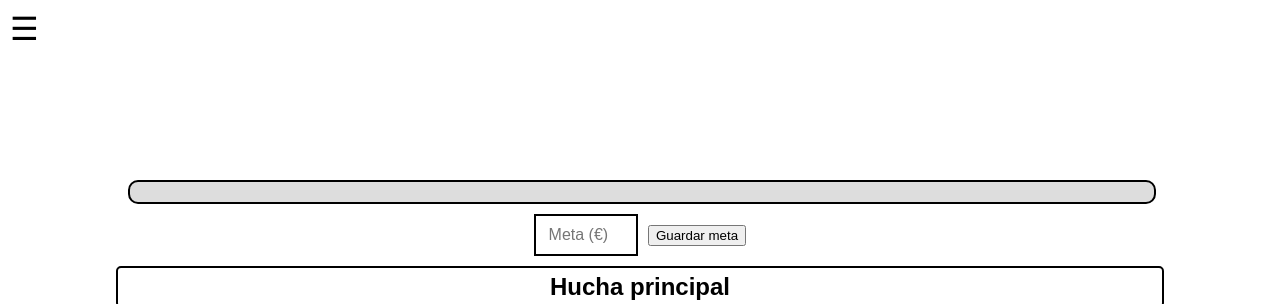
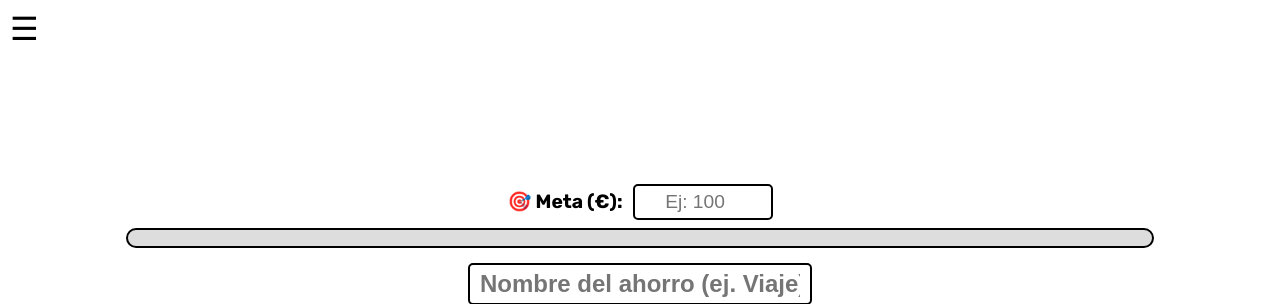
Before and after one commit to YIUREX/Hucha-Digital, a plain HTML site: page index.html in a window 1280 px wide. Shown: the top 304 px of the page. Drawn offline with nearby package versions, Linux system fonts and the light colour scheme.

Commit message:
index.html

```diff
--- a/index.html
+++ b/index.html
@@ -25,31 +25,56 @@
       background: #121212;
       color: white;
     }
-    .goal-container {
+    /* Área meta mejorada */
+    .goal-container-improved {
+      display: flex;
+      justify-content: center;
+      align-items: center;
+      gap: 10px;
+      margin-bottom: 8px;
       width: 80%;
-      margin-bottom: 10px;
+      max-width: 320px;
+      margin-left: auto;
+      margin-right: auto;
     }
+    .goal-label {
+      font-weight: 700;
+      font-size: 1.2em;
+      user-select: none;
+      color: inherit;
+    }
+    #goalInput {
+      font-size: 1.2em;
+      padding: 5px 8px;
+      width: 120px;
+      border: 2px solid black;
+      border-radius: 5px;
+      outline: none;
+      background: transparent;
+      color: inherit;
+      transition: border-color 0.3s;
+    }
+    #goalInput:focus {
+      border-color: green;
+    }
+    /* Barra de progreso */
     .goal-bar-bg {
-      width: 100%;
-      height: 20px;
+      width: 80%;
+      height: 16px;
       background: #ddd;
+      border-radius: 12px;
       border: 2px solid black;
-      border-radius: 10px;
+      margin: 0 auto 15px;
       overflow: hidden;
     }
     .goal-bar-fill {
       height: 100%;
       background: green;
       width: 0%;
-      transition: width 0.5s ease;
+      transition: width 0.6s ease;
     }
-    .goal-input {
-      margin-top: 10px;
-      display: flex;
-      gap: 10px;
-      justify-content: center;
-      align-items: center;
-    }
+
+    /* Resto estilos previos */
     #goalName {
       font-size: 1.5em;
       font-weight: 700;
@@ -62,6 +87,9 @@
       outline: none;
       background: transparent;
       color: inherit;
+      max-width: 320px;
+      margin-left: auto;
+      margin-right: auto;
     }
     .counter {
       font-size: 3em;
@@ -88,6 +116,10 @@
       cursor: pointer;
       color: inherit;
       transition: background-color 0.3s, color 0.3s;
+      max-width: 320px;
+      margin-left: auto;
+      margin-right: auto;
+      display: block;
     }
     #toggleAdd:hover {
       background-color: black;
@@ -99,6 +131,9 @@
       gap: 10px;
       flex-wrap: wrap;
       margin-bottom: 10px;
+      max-width: 320px;
+      margin-left: auto;
+      margin-right: auto;
     }
     .buttons.show {
       display: flex;
@@ -190,7 +225,6 @@
       color: white;
       border-color: white;
     }
-    /* Menu desplegable de huchas */
     .piggy-menu-icon {
       position: absolute;
       top: 10px;
@@ -255,14 +289,19 @@
     <div id="piggyList"></div>
   </div>
 
-  <div class="goal-container">
-    <div class="goal-bar-bg">
-      <div class="goal-bar-fill" id="goalFill"></div>
-    </div>
-    <div class="goal-input">
-      <input id="goal" type="number" placeholder="Meta (€)" />
-      <button onclick="setGoal()">Guardar meta</button>
-    </div>
+  <div class="goal-container-improved">
+    <label for="goalInput" class="goal-label">🎯 Meta (€):</label>
+    <input
+      id="goalInput"
+      type="number"
+      min="0"
+      step="0.01"
+      placeholder="Ej: 100"
+      value=""
+    />
+  </div>
+  <div class="goal-bar-bg">
+    <div class="goal-bar-fill" id="goalFill"></div>
   </div>
 
   <input id="goalName" type="text" placeholder="Nombre del ahorro (ej. Viaje)" maxlength="30" />
@@ -311,6 +350,7 @@
     const goalFill = document.getElementById('goalFill');
     const settingsMenu = document.getElementById('settingsMenu');
     const goalNameInput = document.getElementById('goalName');
+    const goalInput = document.getElementById('goalInput');
     const historyBox = document.getElementById('historyBox');
     const piggyMenu = document.getElementById('piggyMenu');
     const piggyList = document.getElementById('piggyList');
@@ -341,6 +381,7 @@
       const piggy = piggies[currentPiggyId];
       counter.textContent = `€${piggy.total.toFixed(2)}`;
       goalNameInput.value = piggy.name || '';
+      goalInput.value = piggy.goal > 0 ? piggy.goal : '';
       if (piggy.goal > 0) {
         let percent = Math.min(100, (piggy.total / piggy.goal) * 100);
         goalFill.style.width = percent + '%';
@@ -354,7 +395,6 @@
       }
     }
 
-    // Añadir cantidad al total y guardar en historial
     function addAmount(amount) {
       if (amount <= 0) return;
       const piggy = piggies[currentPiggyId];
@@ -365,7 +405,6 @@
       if (piggy.sound !== 'none') playSound(piggy.sound);
     }
 
-    // Añadir valor personalizado
     function addCustom() {
       const input = document.getElementById('custom');
       const value = parseFloat(input.value);
@@ -375,7 +414,6 @@
       }
     }
 
-    // Editar total manualmente
     function editAmount() {
       const piggy = piggies[currentPiggyId];
       const newValue = prompt('Nuevo total (€):', piggy.total.toFixed(2));
@@ -387,7 +425,6 @@
       }
     }
 
-    // Reiniciar hucha actual
     function resetCounter() {
       if (confirm('¿Reiniciar hucha? Se borrará todo el progreso.')) {
         const piggy = piggies[currentPiggyId];
@@ -400,26 +437,22 @@
       }
     }
 
-    // Guardar meta
-    function setGoal() {
-      const input = document.getElementById('goal');
-      const value = parseFloat(input.value);
-      if (!isNaN(value) && value > 0) {
+    // Guardar meta al cambiar input
+    goalInput.addEventListener('change', () => {
+      const value = parseFloat(goalInput.value);
+      if (!isNaN(value) && value >= 0) {
         piggies[currentPiggyId].goal = value;
         savePiggies();
         updateUI();
-        input.value = '';
       }
-    }
+    });
 
-    // Guardar nombre hucha
     goalNameInput.addEventListener('input', () => {
       piggies[currentPiggyId].name = goalNameInput.value;
       savePiggies();
       updatePiggyList();
     });
 
-    // Sonido
     function playSound(type) {
       const coinSound = document.getElementById('sound-coin');
       const bellSound = document.getElementById('sound-bell');
@@ -439,7 +472,6 @@
       toggleSettings();
     }
 
-    // Modo oscuro
     function toggleDarkMode() {
       const piggy = piggies[currentPiggyId];
       piggy.dark = !piggy.dark;
@@ -447,7 +479,6 @@
       updateUI();
     }
 
-    // Mostrar/Ocultar menú de ajustes
     function toggleSettings(force) {
       if (typeof force === 'boolean') {
         settingsMenu.style.display = force ? 'flex' : 'none';
@@ -456,7 +487,6 @@
       }
     }
 
-    // Menú de huchas
     function togglePiggyMenu(force) {
       if (typeof force === 'boolean') {
         piggyMenu.style.display = force ? 'flex' : 'none';
@@ -465,7 +495,6 @@
       }
     }
 
-    // Actualizar lista de huchas en menú
     function updatePiggyList() {
       piggyList.innerHTML = '';
       for (const id in piggies) {
@@ -482,15 +511,12 @@
         };
         piggyList.appendChild(btn);
       }
-      // Botón crear nueva hucha
       const newPiggyBtn = document.createElement('button');
       newPiggyBtn.textContent = '+ Nueva hucha';
       newPiggyBtn.style.color = 'green';
       newPiggyBtn.onclick = () => {
         let i = 1;
-        while (Object.values(piggies).some(p => p.name === `Hucha ${i}`)) {
-          i++;
-        }
+        while (Object.values(piggies).some(p => p.name === `Hucha ${i}`)) i++;
         const newId = 'piggy_' + Date.now();
         piggies[newId] = {
           name: `Hucha ${i}`,
@@ -509,7 +535,6 @@
       };
       piggyList.appendChild(newPiggyBtn);
 
-      // Botón romper hucha
       const breakBtn = document.createElement('button');
       breakBtn.textContent = '💥 Romper hucha';
       breakBtn.style.color = 'red';
@@ -550,7 +575,6 @@
       updateUI();
     }
 
-    // Mostrar/Ocultar botones de añadir dinero
     function toggleAddButtons() {
       if (addButtonsDiv.style.display === 'none' || addButtonsDiv.style.display === '') {
         addButtonsDiv.style.display = 'flex';
@@ -566,7 +590,6 @@
     }
     toggleAddBtn.addEventListener('click', toggleAddButtons);
 
-    // Historial
     function toggleHistory() {
       if (historyBox.style.display === 'block') {
         historyBox.style.display = 'none';
@@ -588,7 +611,7 @@
       historyBox.style.display = 'none';
     }
 
-    // Gráfico con Chart.js
+    let chartInstance = null;
     function toggleProgress() {
       if (progressChart.style.display === 'block') {
         hideProgress();
@@ -613,7 +636,7 @@
       }
       progressChart.style.display = 'block';
 
-      // Preparar datos para gráfico (suma acumulada diaria)
+      // Suma acumulada diaria para gráfico
       const dataMap = {};
       piggy.history.forEach(h => {
         const dateStr = new Date(h.date).toLocaleDateString();
@@ -652,7 +675,6 @@
       });
     }
 
-    // Inicialización
     updatePiggyList();
     updateUI();
     hideAddButtons();
```
